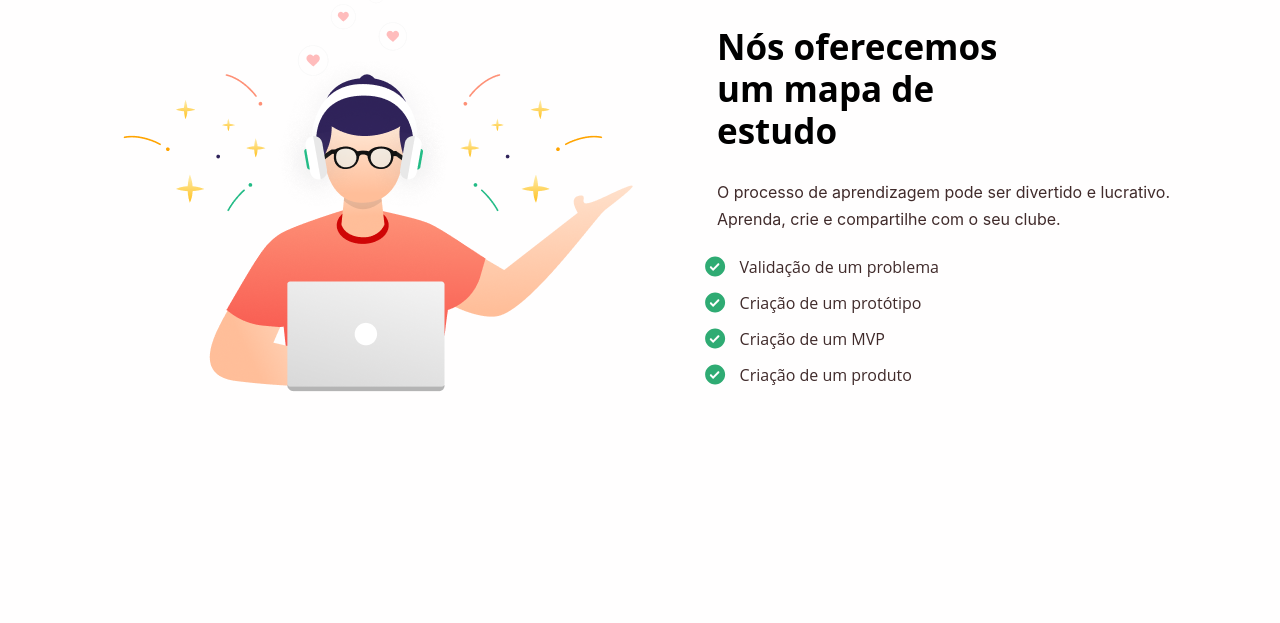
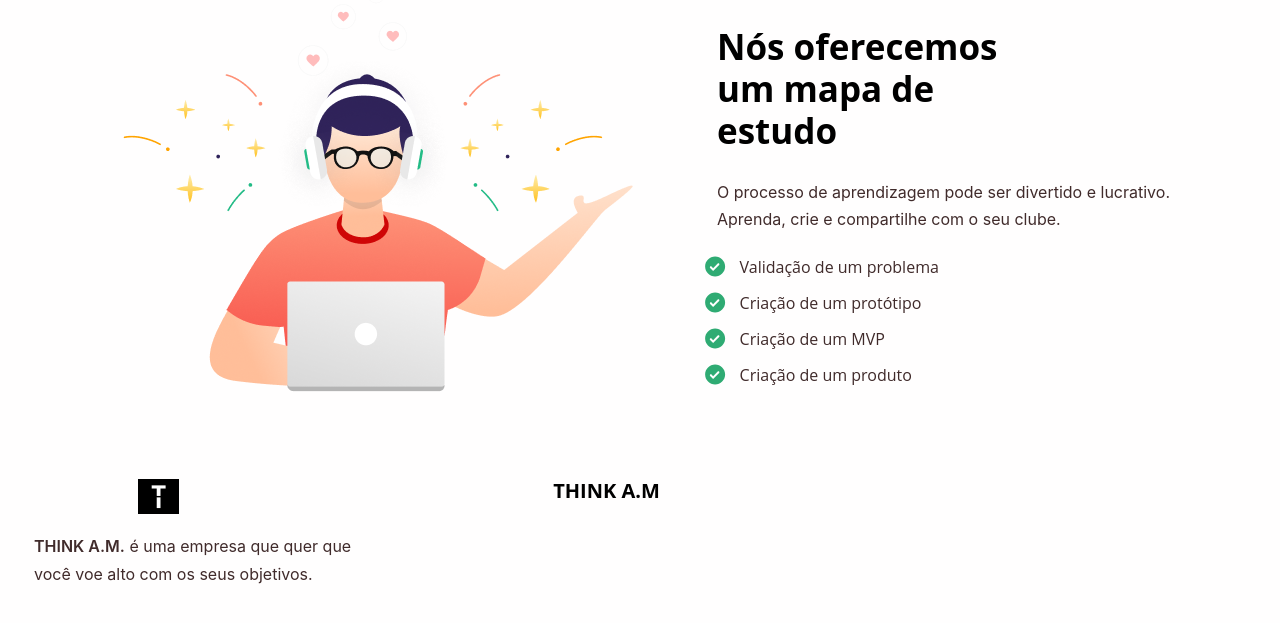
Before and after one commit to felipealbuquerq/primeirasemanadothinker, an Angular app in the folder angular/: page / in a window 1280 px wide. Shown: the part 924-1547 px from the top of the page. Before the commit the page ends 1353 px from the top, so only its background shows below. Built offline with nearby package versions, Linux system fonts and the light colour scheme.

Commit message:
create html

```diff
--- a/angular/src/app/app.component.html
+++ b/angular/src/app/app.component.html
@@ -3,3 +3,4 @@
 <app-counter></app-counter>
 <app-process></app-process>
 <router-outlet></router-outlet>
+<app-footer></app-footer>
--- a/angular/src/app/footer/footer.component.html
+++ b/angular/src/app/footer/footer.component.html
@@ -1 +1,21 @@
-<p>footer works!</p>
+<div class="content">
+    <div class="row d-flex justify-content-center">
+        <div class="col hero-text hero-image">
+            <div class="row">
+                <div class="col hero-image">
+                    <img src="assets/img/gallery/logo-think.png" alt="Logomarca da Think.A.M.">
+                </div>
+                <div class="col-7 hero-title ">
+                    <h3>THINK A.M</h3>
+                </div>
+            </div>
+            <div class="row">
+                <div class="hero-description col-12">
+                    <p><strong>THINK A.M.</strong> é uma empresa que quer que</p>
+                    <p>você voe alto com os seus objetivos.</p>
+                </div>
+            </div>
+        </div>
+    </div>
+</div>
+<br><br><br><br><br><br><br><br><br><br><br><br><br><br><br><br><br><br><br><br>
--- a/angular/src/app/footer/footer.component.scss
+++ b/angular/src/app/footer/footer.component.scss
@@ -0,0 +1,26 @@
+.content {
+  .row {
+    .hero-image {
+      padding-left: 120px;
+    }
+    .hero-text {
+      padding-top: 50px;
+      padding-left: 50px;
+      .row {
+        margin-bottom: 20px;
+
+        .hero-title {
+          h3 {
+            font-size: 20px;
+          }
+        }
+        .hero-description {
+          p {
+            margin-bottom: 0.2em;
+            font-size: 16px;
+          }
+        }
+      }
+    }
+  }
+}
```
Also changed, not shown: angular/src/assets/img/gallery/logo-think.png (renamed from angular/src/assets/img/gallery/think-logo.png).
